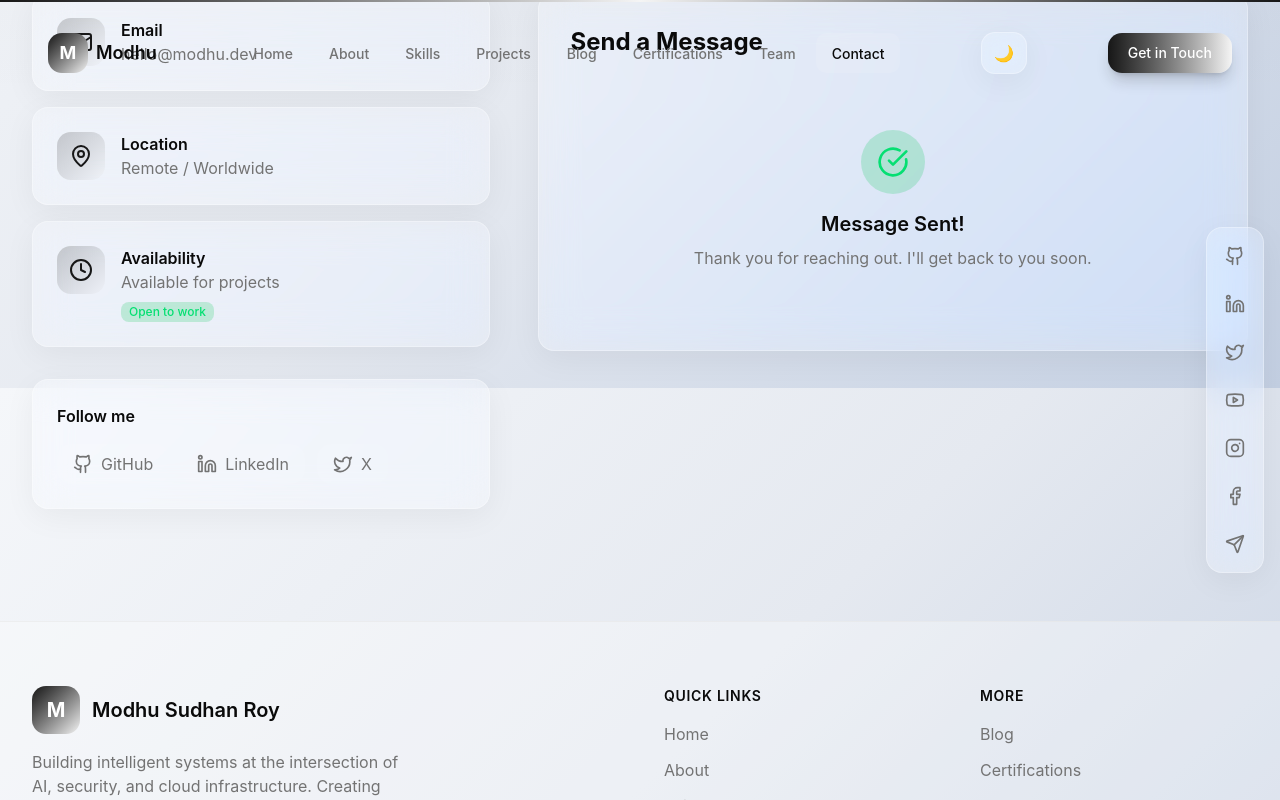
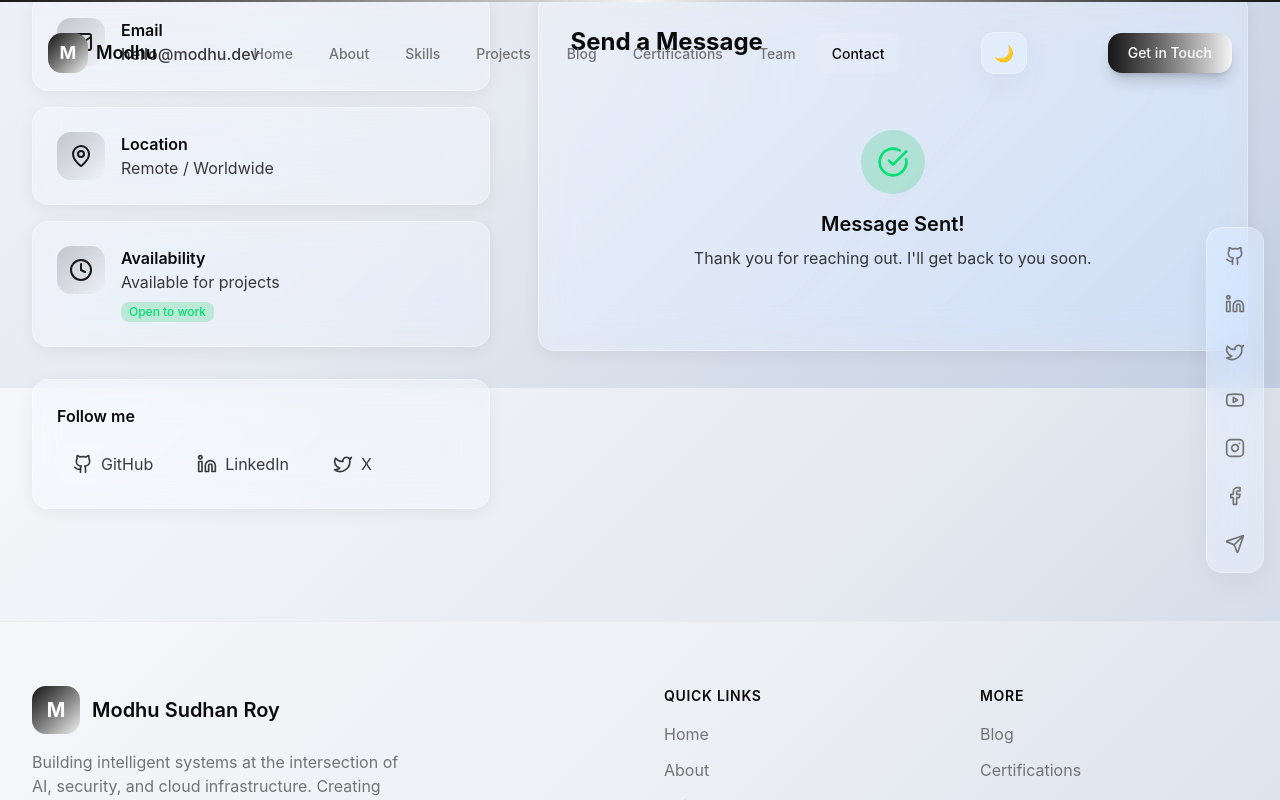
Before and after one commit to modhu-cps/modhu-protfoli, a Next.js app: page /contact in a window 1280 px wide. Both pictures are taken after typing "Sample", "name@example.com", "Sample", "Sample" into the empty fields and a click on the button "Send Message". Shown: the part 412-1212 px from the top of the page. Built offline with nearby package versions, Linux system fonts and the light colour scheme.

Commit message:
Update contact-page-content.tsx

```diff
--- a/components/sections/contact-page-content.tsx
+++ b/components/sections/contact-page-content.tsx
@@ -81,7 +81,7 @@ export function ContactPageContent() {
             <h1 className="text-4xl font-bold tracking-tight text-foreground sm:text-5xl lg:text-6xl">
               Let&apos;s <span className="gradient-text">Connect</span>
             </h1>
-            <p className="mt-6 text-lg text-muted-foreground max-w-2xl mx-auto">
+            <p className="mt-6 text-lg text-foreground/80 max-w-2xl mx-auto">
               Have a project in mind or want to collaborate? I&apos;d love to hear from you.
               Drop me a message and I&apos;ll get back to you as soon as possible.
             </p>
@@ -97,7 +97,7 @@ export function ContactPageContent() {
             >
               {/* Info cards */}
               <div className="space-y-4">
-                <div className="glass rounded-2xl p-6">
+                <div className="glass card-3d gradient-border-thick rounded-2xl p-6 hover:shadow-[0_0_15px_rgba(139,92,246,0.15)] dark:hover:shadow-[0_0_15px_rgba(139,92,246,0.2)] transition-all duration-300">
                   <div className="flex items-start gap-4">
                     <div className="flex h-12 w-12 flex-shrink-0 items-center justify-center rounded-xl bg-gradient-to-br from-primary/20 to-accent/20">
                       <Mail className="h-6 w-6 text-primary" />
@@ -106,7 +106,7 @@ export function ContactPageContent() {
                       <h3 className="font-semibold text-foreground">Email</h3>
                       <a
                         href={`mailto:${contactInfo.email}`}
-                        className="text-muted-foreground hover:text-primary transition-colors"
+                        className="text-foreground/80 hover:text-primary transition-colors font-medium"
                       >
                         {contactInfo.email}
                       </a>
@@ -114,26 +114,26 @@ export function ContactPageContent() {
                   </div>
                 </div>
 
-                <div className="glass rounded-2xl p-6">
+                <div className="glass card-3d gradient-border-thick rounded-2xl p-6 hover:shadow-[0_0_15px_rgba(139,92,246,0.15)] dark:hover:shadow-[0_0_15px_rgba(139,92,246,0.2)] transition-all duration-300">
                   <div className="flex items-start gap-4">
                     <div className="flex h-12 w-12 flex-shrink-0 items-center justify-center rounded-xl bg-gradient-to-br from-primary/20 to-accent/20">
                       <MapPin className="h-6 w-6 text-primary" />
                     </div>
                     <div>
                       <h3 className="font-semibold text-foreground">Location</h3>
-                      <p className="text-muted-foreground">{contactInfo.location}</p>
+                      <p className="text-foreground/80">{contactInfo.location}</p>
                     </div>
                   </div>
                 </div>
 
-                <div className="glass rounded-2xl p-6">
+                <div className="glass card-3d gradient-border-thick rounded-2xl p-6 hover:shadow-[0_0_15px_rgba(139,92,246,0.15)] dark:hover:shadow-[0_0_15px_rgba(139,92,246,0.2)] transition-all duration-300">
                   <div className="flex items-start gap-4">
                     <div className="flex h-12 w-12 flex-shrink-0 items-center justify-center rounded-xl bg-gradient-to-br from-primary/20 to-accent/20">
                       <Clock className="h-6 w-6 text-primary" />
                     </div>
                     <div>
                       <h3 className="font-semibold text-foreground">Availability</h3>
-                      <p className="text-muted-foreground">{contactInfo.availability}</p>
+                      <p className="text-foreground/80">{contactInfo.availability}</p>
                       <Badge className="mt-2 bg-green-500/20 text-green-400 border-0">
                         Open to work
                       </Badge>
@@ -143,7 +143,7 @@ export function ContactPageContent() {
               </div>
 
               {/* Social links */}
-              <div className="glass rounded-2xl p-6">
+              <div className="glass card-3d gradient-border-thick rounded-2xl p-6">
                 <h3 className="font-semibold text-foreground mb-4">Follow me</h3>
                 <div className="flex flex-wrap gap-3">
                   {socialLinks.slice(0, 3).map((social) => {
@@ -156,7 +156,7 @@ export function ContactPageContent() {
                         rel="noopener noreferrer"
                         whileHover={{ scale: 1.05 }}
                         whileTap={{ scale: 0.95 }}
-                        className="flex items-center gap-2 rounded-xl bg-white/5 px-4 py-2 text-muted-foreground hover:bg-white/10 hover:text-foreground transition-colors"
+                        className="flex items-center gap-2 rounded-xl bg-white/5 px-4 py-2 text-foreground/80 hover:bg-white/10 hover:text-primary transition-colors"
                       >
                         {Icon && <Icon className="h-5 w-5" />}
                         <span>{social.name}</span>
@@ -174,7 +174,7 @@ export function ContactPageContent() {
               transition={{ duration: 0.5, delay: 0.2 }}
               className="lg:col-span-3"
             >
-              <div className="glass rounded-2xl p-8">
+              <div className="glass card-3d gradient-border-thick rounded-2xl p-8">
                 <h2 className="text-2xl font-bold text-foreground mb-6">
                   Send a Message
                 </h2>
@@ -191,7 +191,7 @@ export function ContactPageContent() {
                     <h3 className="text-xl font-semibold text-foreground">
                       Message Sent!
                     </h3>
-                    <p className="mt-2 text-muted-foreground">
+                    <p className="mt-2 text-foreground/80">
                       Thank you for reaching out. I&apos;ll get back to you soon.
                     </p>
                   </motion.div>
@@ -199,7 +199,7 @@ export function ContactPageContent() {
                   <form onSubmit={handleSubmit} className="space-y-6">
                     <div className="grid gap-6 sm:grid-cols-2">
                       <div className="space-y-2">
-                        <Label htmlFor="name">Name</Label>
+                        <Label htmlFor="name" className="text-foreground/80">Name</Label>
                         <Input
                           id="name"
                           name="name"
@@ -207,11 +207,11 @@ export function ContactPageContent() {
                           value={formData.name}
                           onChange={handleChange}
                           required
-                          className="bg-white/5 border-white/10 h-12"
+                          className="bg-white/5 border-white/10 h-12 focus:border-primary/50 focus:ring-1 focus:ring-primary/20"
                         />
                       </div>
                       <div className="space-y-2">
-                        <Label htmlFor="email">Email</Label>
+                        <Label htmlFor="email" className="text-foreground/80">Email</Label>
                         <Input
                           id="email"
                           name="email"
@@ -220,13 +220,13 @@ export function ContactPageContent() {
                           value={formData.email}
                           onChange={handleChange}
                           required
-                          className="bg-white/5 border-white/10 h-12"
+                          className="bg-white/5 border-white/10 h-12 focus:border-primary/50 focus:ring-1 focus:ring-primary/20"
                         />
                       </div>
                     </div>
 
                     <div className="space-y-2">
-                      <Label htmlFor="subject">Subject</Label>
+                      <Label htmlFor="subject" className="text-foreground/80">Subject</Label>
                       <Input
                         id="subject"
                         name="subject"
@@ -234,12 +234,12 @@ export function ContactPageContent() {
                         value={formData.subject}
                         onChange={handleChange}
                         required
-                        className="bg-white/5 border-white/10 h-12"
+                        className="bg-white/5 border-white/10 h-12 focus:border-primary/50 focus:ring-1 focus:ring-primary/20"
                       />
                     </div>
 
                     <div className="space-y-2">
-                      <Label htmlFor="message">Message</Label>
+                      <Label htmlFor="message" className="text-foreground/80">Message</Label>
                       <Textarea
                         id="message"
                         name="message"
@@ -248,7 +248,7 @@ export function ContactPageContent() {
                         onChange={handleChange}
                         required
                         rows={6}
-                        className="bg-white/5 border-white/10 resize-none"
+                        className="bg-white/5 border-white/10 resize-none focus:border-primary/50 focus:ring-1 focus:ring-primary/20"
                       />
                     </div>
 
@@ -256,7 +256,7 @@ export function ContactPageContent() {
                       type="submit"
                       size="lg"
                       disabled={isSubmitting}
-                      className="w-full bg-gradient-to-r from-primary to-accent hover:opacity-90"
+                      className="w-full bg-gradient-to-r from-primary to-accent hover:opacity-90 hover:shadow-[0_0_20px_rgba(139,92,246,0.3)] transition-all duration-300"
                     >
                       {isSubmitting ? (
                         <>
@@ -279,4 +279,4 @@ export function ContactPageContent() {
       </section>
     </PageTransition>
   );
-  }
+                }
```
